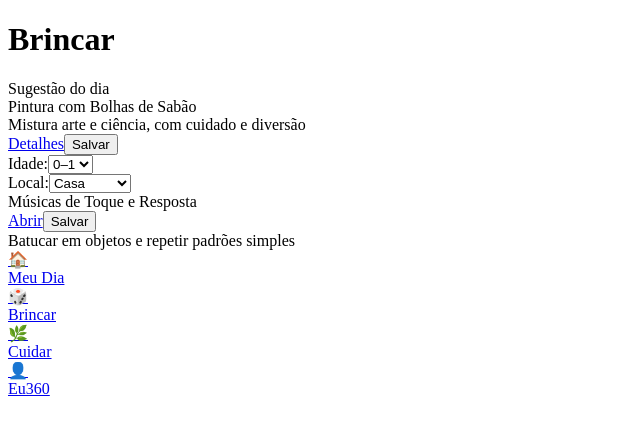
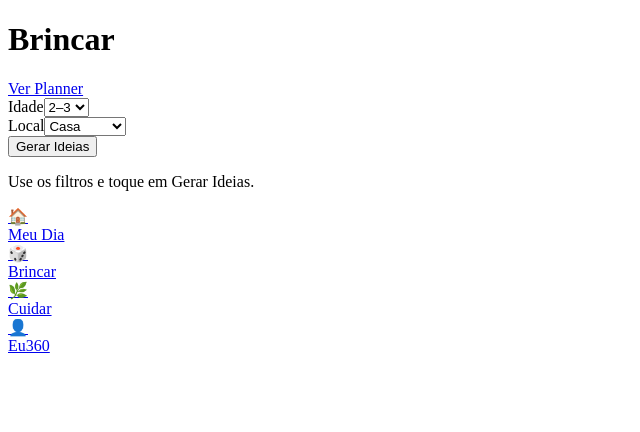
Before and after one commit to simonebrusco/materna360-app, a Next.js app in the folder materna360_starter/: page /brincar in a window 1280 px wide. Shown: the top 432 px of the page, without its empty margins (0-640 px from the left). Built offline with nearby package versions, Linux system fonts and the light colour scheme.

Commit message:
Update page.jsx

```diff
--- a/materna360_starter/app/brincar/page.jsx
+++ b/materna360_starter/app/brincar/page.jsx
@@ -3,106 +3,213 @@
 
 import { useMemo, useState } from "react";
 import Link from "next/link";
-import { ACTIVITIES, AGE_BUCKETS, PLACES, filterActivities } from "../../lib/activities";
-import { addPlannerItem } from "../../lib/planner";
-import { toast } from "../../lib/toast";
 
+// libs com fallbacks
+import * as Acts from "../../lib/activities.js";
+import { get, set, keys } from "../../lib/storage.js";
+
+// -------------------- helpers --------------------
+const AGE_OPTS = [
+  { v: "0-1", label: "0–1" },
+  { v: "2-3", label: "2–3" },
+  { v: "4-5", label: "4–5" },
+  { v: "6-7", label: "6–7" },
+  { v: "8+",  label: "8+"  },
+];
+
+const PLACE_OPTS = [
+  { v: "casa",        label: "Casa" },
+  { v: "parque",      label: "Parque" },
+  { v: "escola",      label: "Escola" },
+  { v: "ao-ar-livre", label: "Ao ar livre" },
+];
+
+// Usa função da lib se existir; senão, filtra um array simples
+function listByFilters({ age, place }) {
+  const src =
+    Acts.listActivities ||
+    Acts.getActivities ||
+    Acts.default ||
+    Acts.activities ||
+    [];
+
+  if (typeof src === "function") {
+    try {
+      return src({ age, place }) || [];
+    } catch {
+      // fallback abaixo
+    }
+  }
+
+  const all = Array.isArray(src) ? src : [];
+  return all.filter((a) => {
+    const byAge   = !a.ages   || a.ages.includes(age);
+    const byPlace = !a.places || a.places.includes(place);
+    return byAge && byPlace;
+  });
+}
+
+function saveToPlanner(activity) {
+  const planner = get(keys.planner, { casa: [], filhos: [], eu: [] });
+
+  const item = {
+    id: `act_${activity.id || activity.title}_${Date.now()}`,
+    title: activity.title || "Atividade",
+    done: false,
+    meta: {
+      source: "brincar",
+      activityId: activity.id || null,
+    },
+  };
+
+  const next = {
+    ...planner,
+    filhos: [item, ...(planner.filhos || [])],
+  };
+
+  set(keys.planner, next);
+
+  // badge: Exploradora
+  if (typeof window !== "undefined") {
+    window.dispatchEvent(
+      new CustomEvent("m360:win", {
+        detail: { type: "badge", name: "Exploradora" },
+      })
+    );
+  }
+  return item;
+}
+
+// -------------------- UI --------------------
 export default function BrincarPage() {
-  // defaults seguros
-  const defaultAge = AGE_BUCKETS[0]?.id ?? "2-3";
-  const defaultPlace = PLACES[0]?.id ?? "casa";
+  const [age, setAge] = useState("2-3");
+  const [place, setPlace] = useState("casa");
+  const [ideas, setIdeas] = useState([]);
+  const [toastMsg, setToastMsg] = useState("");
 
-  const [age, setAge] = useState(defaultAge);
-  const [place, setPlace] = useState(defaultPlace);
+  const hint = useMemo(
+    () => "Use os filtros e toque em Gerar Ideias.",
+    []
+  );
 
-  // sugestão do dia com fallback
-  const suggestion = useMemo(() => {
-    const len = ACTIVITIES.length || 1;
-    const idx = Math.floor(0.37 * len) % len;
-    return ACTIVITIES[idx] ?? { slug: "caca-cores", title: "Atividade surpresa", subtitle: "" };
-  }, []);
+  function onGenerate() {
+    const list = listByFilters({ age, place });
+    setIdeas(list.slice(0, 12)); // limita para não ficar gigante
+    setToastMsg("");
+  }
 
-  // lista filtrada — se algo vier indefinido, a lib tem defaults
-  const list = useMemo(() => filterActivities({ age, place }), [age, place]);
-
-  function save(title) {
-    addPlannerItem("filhos", title);
-    toast("Atividade salva no Planner 💾");
-    if (typeof window !== "undefined") {
-      window.dispatchEvent(new CustomEvent("m360:win", { detail: { type: "badge", name: "Exploradora" } }));
-    }
+  function onSave(activity) {
+    const it = saveToPlanner(activity);
+    setToastMsg(`Adicionado ao Planner: “${it.title}” 💛`);
+    setTimeout(() => setToastMsg(""), 3000);
   }
 
   return (
     <main className="max-w-5xl mx-auto px-5 py-6">
-      <h1 className="text-2xl font-semibold mb-4">Brincar</h1>
-
-      {/* Sugestão do dia */}
-      <div className="rounded-2xl bg-white ring-1 ring-black/5 p-4 mb-4">
-        <div className="text-sm text-slate-500 mb-1">Sugestão do dia</div>
-        <div className="flex items-center justify-between gap-3">
-          <div>
-            <div className="text-lg font-medium">{suggestion.title}</div>
-            {suggestion.subtitle && <div className="text-sm text-slate-500 mt-1">{suggestion.subtitle}</div>}
-          </div>
-          <div className="flex gap-2">
-            <Link href={`/brincar/${suggestion.slug}`} className="rounded-xl bg-white ring-1 ring-black/5 px-3 py-1.5">
-              Detalhes
+      <header className="flex items-center justify-between mb-4">
+        <h1 className="text-2xl font-semibold">Brincar</h1>
+        <Link href="/meu-dia/planner" className="btn bg-white border border-slate-200">
+          Ver Planner
         </Link>
-            <button onClick={() => save(suggestion.title)} className="rounded-xl bg-[#F15A2E] text-white px-3 py-1.5">
-              Salvar
-            </button>
-          </div>
-        </div>
-      </div>
+      </header>
 
       {/* Filtros */}
-      <div className="rounded-2xl bg-white ring-1 ring-black/5 p-4 mb-4 flex flex-wrap gap-3 items-center">
-        <div className="flex items-center gap-2">
-          <label className="text-sm text-slate-600">Idade:</label>
+      <section className="card mb-5">
+        <div className="grid grid-cols-1 sm:grid-cols-3 gap-3">
+          <div>
+            <label className="text-sm text-slate-500">Idade</label>
             <select
+              className="w-full rounded-xl border border-slate-200 px-3 py-2 mt-1"
               value={age}
               onChange={(e) => setAge(e.target.value)}
-            className="rounded-xl bg-white ring-1 ring-black/5 px-3 py-1.5 text-sm"
             >
-            {AGE_BUCKETS.map((a) => (
-              <option key={a.id} value={a.id}>{a.label}</option>
+              {AGE_OPTS.map((o) => (
+                <option key={o.v} value={o.v}>{o.label}</option>
               ))}
             </select>
           </div>
 
-        <div className="flex items-center gap-2">
-          <label className="text-sm text-slate-600">Local:</label>
+          <div>
+            <label className="text-sm text-slate-500">Local</label>
             <select
+              className="w-full rounded-xl border border-slate-200 px-3 py-2 mt-1"
               value={place}
               onChange={(e) => setPlace(e.target.value)}
-            className="rounded-xl bg-white ring-1 ring-black/5 px-3 py-1.5 text-sm"
             >
-            {PLACES.map((p) => (
-              <option key={p.id} value={p.id}>{p.label}</option>
+              {PLACE_OPTS.map((o) => (
+                <option key={o.v} value={o.v}>{o.label}</option>
               ))}
             </select>
           </div>
+
+          <div className="flex items-end">
+            <button onClick={onGenerate} className="btn btn-primary w-full">
+              Gerar Ideias
+            </button>
+          </div>
         </div>
 
-      {/* Lista */}
-      <div className="grid grid-cols-1 md:grid-cols-2 gap-3">
-        {list.map((a) => (
-          <div key={a.slug} className="rounded-xl bg-white ring-1 ring-black/5 p-4">
-            <div className="flex items-center justify-between gap-3">
-              <div className="text-lg font-medium">{a.title}</div>
-              <div className="flex gap-2">
-                <Link href={`/brincar/${a.slug}`} className="rounded-xl bg-white ring-1 ring-black/5 px-3 py-1.5">Abrir</Link>
-                <button onClick={() => save(a.title)} className="rounded-xl bg-[#F15A2E] text-white px-3 py-1.5">Salvar</button>
+        {!ideas.length ? (
+          <p className="text-slate-500 text-sm mt-4">{hint}</p>
+        ) : null}
+      </section>
+
+      {/* Lista de Ideias */}
+      {!!ideas.length && (
+        <section className="grid grid-cols-1 md:grid-cols-2 gap-3">
+          {ideas.map((a) => (
+            <article
+              key={a.id || a.title}
+              className="card flex flex-col justify-between"
+            >
+              <div>
+                <h3 className="font-semibold text-lg">
+                  {a.emoji ? <span className="mr-2">{a.emoji}</span> : null}
+                  {a.title}
+                </h3>
+
+                {a.subtitle || a.description ? (
+                  <p className="text-sm text-slate-600 mt-1">
+                    {a.subtitle || a.description}
+                  </p>
+                ) : null}
+
+                {Array.isArray(a.tags) && a.tags.length ? (
+                  <div className="flex flex-wrap gap-2 mt-2">
+                    {a.tags.slice(0, 4).map((t) => (
+                      <span
+                        key={t}
+                        className="text-xs rounded-full bg-slate-100 px-2 py-1"
+                      >
+                        {t}
+                      </span>
+                    ))}
                   </div>
+                ) : null}
               </div>
-            {a.subtitle && <div className="text-sm text-slate-500 mt-1">{a.subtitle}</div>}
+
+              <div className="mt-4 flex items-center justify-between">
+                <span className="text-xs text-slate-500">
+                  {a.duration ? `${a.duration} min` : ""}
+                </span>
+                <button
+                  onClick={() => onSave(a)}
+                  className="btn bg-brand text-white"
+                >
+                  Salvar no Planner
+                </button>
               </div>
+            </article>
           ))}
-        {list.length === 0 && (
-          <div className="text-sm text-slate-500">Nenhuma atividade para esse filtro por enquanto.</div>
+        </section>
       )}
+
+      {/* Toast simples */}
+      {toastMsg ? (
+        <div className="fixed left-1/2 -translate-x-1/2 bottom-24 z-50 rounded-xl bg-black/80 text-white px-4 py-2 text-sm">
+          {toastMsg}
         </div>
+      ) : null}
     </main>
   );
 }
```
Lines whose indentation alone changed are shown as unchanged.
